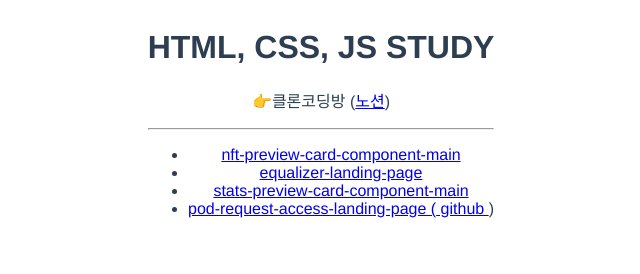
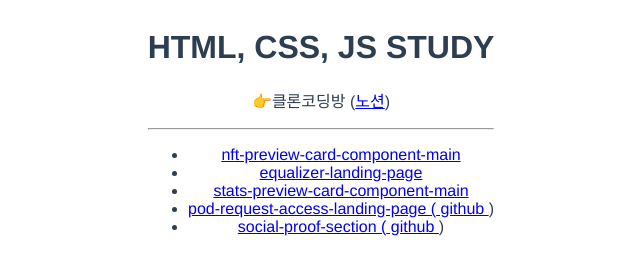
Before and after one commit to Dal-ya/frontend-mento-study, a plain HTML site: page index.html in a window 1280 px wide. Shown: the whole page, without its empty margins (319-959 px from the left). Drawn offline with Linux system fonts and the light colour scheme.

Commit message:
ADD | social-proof

```diff
--- a/index.html
+++ b/index.html
@@ -53,6 +53,16 @@
                     </a>)
                 </a>
             </li>
+            <li>
+                <a href="https://dal-ya.github.io/frontend-mento-study/social-proof-section/index.html">
+                    social-proof-section
+                    (<a
+                        target="_blank"
+                        href="https://github.com/Dal-ya/frontend-mento-study/tree/main/social-proof-section">
+                    github
+                </a>)
+                </a>
+            </li>
         </ul>
     </div>
 </div>
```
